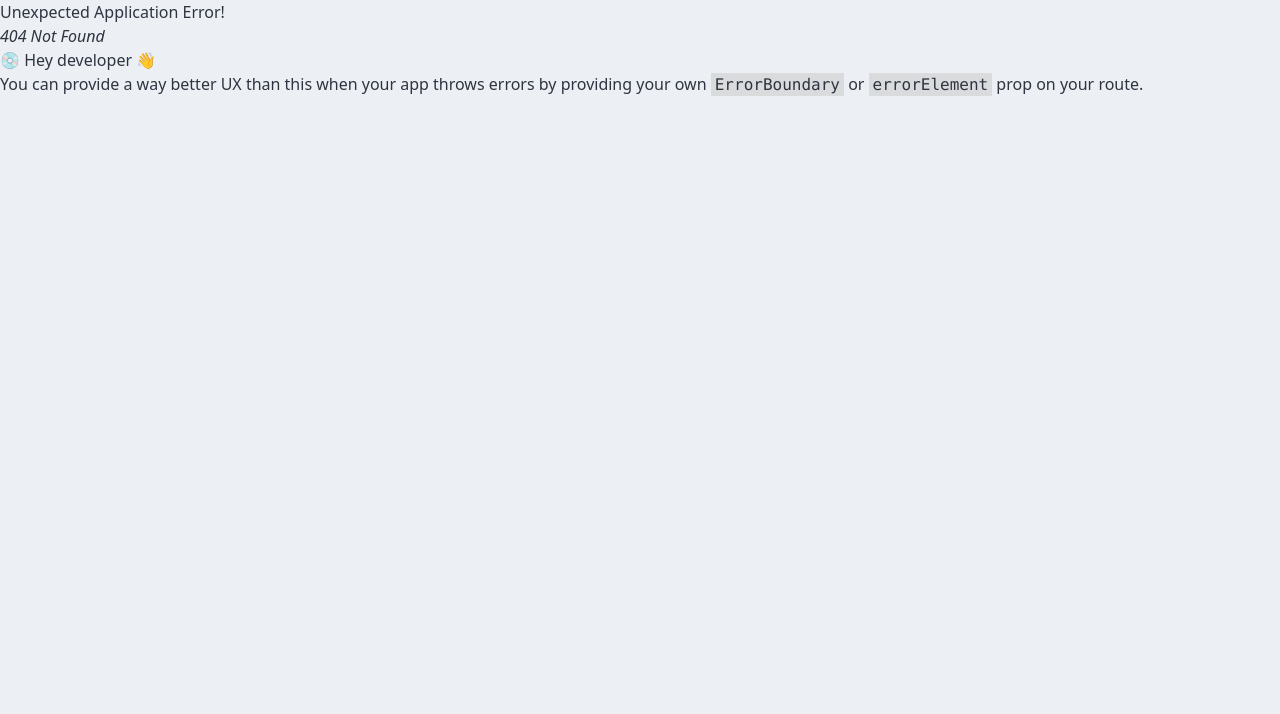
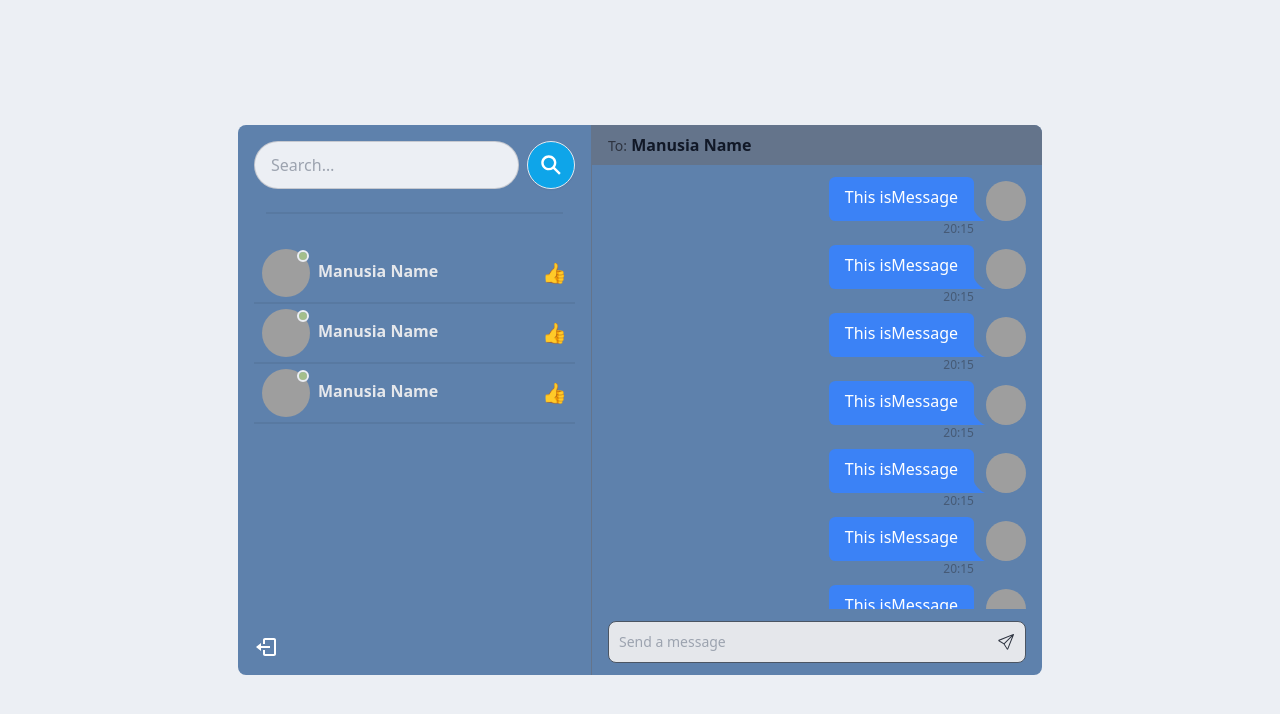
Before and after one commit to chat87/appchat, a React (Vite) app in the folder client/: page / in a window 1280 px wide. Before the commit this address had no page. Shown: the top 714 px of the page. Built offline with nearby package versions, Linux system fonts and the light colour scheme; grey boxes are pictures that could not be loaded.

Commit message:
feat(client homepage): styling hardcode

```diff
--- a/client/package.json
+++ b/client/package.json
@@ -13,6 +13,7 @@
     "axios": "^1.7.1",
     "react": "^18.2.0",
     "react-dom": "^18.2.0",
+    "react-icons": "^5.2.1",
     "react-router-dom": "^6.23.1"
   },
   "devDependencies": {
--- /dev/null
+++ b/client/src/components/messages/Message.jsx
@@ -0,0 +1,20 @@
+export default function Message() {
+  return (
+    <div className={`chat chat-end`}>
+      <div className="chat-image avatar">
+        <div className="w-10 rounded-full">
+          <img
+            alt="Tailwind CSS chat bubble component"
+            src="https://i.pinimg.com/736x/97/7e/56/977e568da382e808209b9294e0c0c10a.jpg"
+          />
+        </div>
+      </div>
+      <div className={`chat-bubble text-white bg-blue-500  pb-2`}>
+        This isMessage
+      </div>
+      <div className="chat-footer opacity-50 text-xs flex gap-1 items-center">
+        20:15
+      </div>
+    </div>
+  );
+}
--- /dev/null
+++ b/client/src/components/messages/MessageContainer.jsx
@@ -0,0 +1,16 @@
+import MessageInput from "./MessageInput";
+import Messages from "./Messages";
+
+export default function MessageContainer() {
+  return (
+    <div className="md:min-w-[450px] flex flex-col">
+      {/* Header */}
+      <div className="bg-slate-500 px-4 py-2 mb-2">
+        <span className="label-text">To:</span>{" "}
+        <span className="text-gray-900 font-bold">Manusia Name</span>
+      </div>
+      <Messages />
+      <MessageInput />
+    </div>
+  );
+}
--- /dev/null
+++ b/client/src/components/messages/MessageInput.jsx
@@ -0,0 +1,21 @@
+import { BsSend } from "react-icons/bs";
+
+export default function MessageInput() {
+  return (
+    <form className="px-4 my-3">
+      <div className="w-full relative">
+        <input
+          type="text"
+          className="border text-sm rounded-lg block w-full p-2.5  bg-gray-200 border-gray-600 text-white"
+          placeholder="Send a message"
+        />
+        <button
+          type="submit"
+          className="absolute inset-y-0 end-0 flex items-center pe-3"
+        >
+          <BsSend />
+        </button>
+      </div>
+    </form>
+  );
+}
--- /dev/null
+++ b/client/src/components/messages/Messages.jsx
@@ -0,0 +1,18 @@
+import Message from "./Message";
+
+export default function Messages() {
+  return (
+    <div className="px-4 flex-1 overflow-auto">
+      <Message />
+      <Message />
+      <Message />
+      <Message />
+      <Message />
+      <Message />
+      <Message />
+      <Message />
+      <Message />
+      <Message />
+    </div>
+  );
+}
--- /dev/null
+++ b/client/src/components/sidebar/Conversation.jsx
@@ -0,0 +1,25 @@
+export default function Conversation() {
+  return (
+    <>
+      <div className="flex gap-2 items-center hover:bg-sky-500 rounded p-2 py-1 cursor-pointer">
+        <div className="avatar online">
+          <div className="w-12 rounded-full">
+            <img
+              src="https://i.pinimg.com/736x/97/7e/56/977e568da382e808209b9294e0c0c10a.jpg"
+              alt="user avatar"
+            />
+          </div>
+        </div>
+
+        <div className="flex flex-col flex-1">
+          <div className="flex gap-3 justify-between">
+            <p className="font-bold text-gray-200">Manusia Name</p>
+            <span className="text-xl">👍</span>
+          </div>
+        </div>
+      </div>
+
+      <div className="divider my-0 py-0 h-1" />
+    </>
+  );
+}
--- /dev/null
+++ b/client/src/components/sidebar/Conversations.jsx
@@ -0,0 +1,20 @@
+import Conversation from "./Conversation";
+
+export default function Conversations() {
+  return (
+    <div className="py-2 flex flex-col overflow-auto">
+      <Conversation />
+      <Conversation />
+      <Conversation />
+
+      {/* {conversations.map((conversation, idx) => (
+				<Conversation
+					key={conversation._id}
+					conversation={conversation}
+					emoji={getRandomEmoji()}
+					lastIdx={idx === conversations.length - 1}
+				/>
+			))} */}
+    </div>
+  );
+}
--- /dev/null
+++ b/client/src/components/sidebar/LogoutButton.jsx
@@ -0,0 +1,20 @@
+import { BiLogOut } from "react-icons/bi";
+import { useNavigate } from "react-router-dom";
+
+export default function LogoutButton() {
+  const navigate = useNavigate();
+
+  function handleLogout() {
+    localStorage.clear();
+    navigate("/login");
+  }
+
+  return (
+    <div className="mt-auto">
+      <BiLogOut
+        className="w-6 h-6 text-white cursor-pointer"
+        onClick={handleLogout}
+      />
+    </div>
+  );
+}
--- /dev/null
+++ b/client/src/components/sidebar/SearchInput.jsx
@@ -0,0 +1,16 @@
+import { IoSearchSharp } from "react-icons/io5";
+
+export default function SearchInput() {
+  return (
+    <form className="flex items-center gap-2">
+      <input
+        type="text"
+        placeholder="Search…"
+        className="input input-bordered rounded-full"
+      />
+      <button type="submit" className="btn btn-circle bg-sky-500 text-white">
+        <IoSearchSharp className="w-6 h-6 outline-none" />
+      </button>
+    </form>
+  );
+}
--- /dev/null
+++ b/client/src/components/sidebar/Sidebar.jsx
@@ -0,0 +1,16 @@
+import SearchInput from "./SearchInput";
+import Conversations from "./Conversations";
+import LogoutButton from "./LogoutButton";
+
+export default function Sidebar() {
+  return (
+    <>
+      <div className="border-r border-slate-500 p-4 flex flex-col">
+        <SearchInput />
+        <div className="divider px-3"></div>
+        <Conversations />
+        <LogoutButton />
+      </div>
+    </>
+  );
+}
--- /dev/null
+++ b/client/src/views/HomePage.jsx
@@ -0,0 +1,15 @@
+import MessageContainer from "../components/messages/MessageContainer";
+import Sidebar from "../components/sidebar/Sidebar";
+
+export default function HomePage() {
+  return (
+    <>
+      <div className="p-4 h-screen flex items-center justify-center">
+        <div className="flex sm:h-[450px] md:h-[550px] rounded-lg overflow-hidden bg-primary bg-clip-padding backdrop-filter backdrop-blur-lg ">
+          <Sidebar />
+          <MessageContainer />
+        </div>
+      </div>
+    </>
+  );
+}
```
Also changed, not shown: client/src/routers/index.jsx (+7 -1 lines), 1 other file (tests, documents, lock files or other folders).
